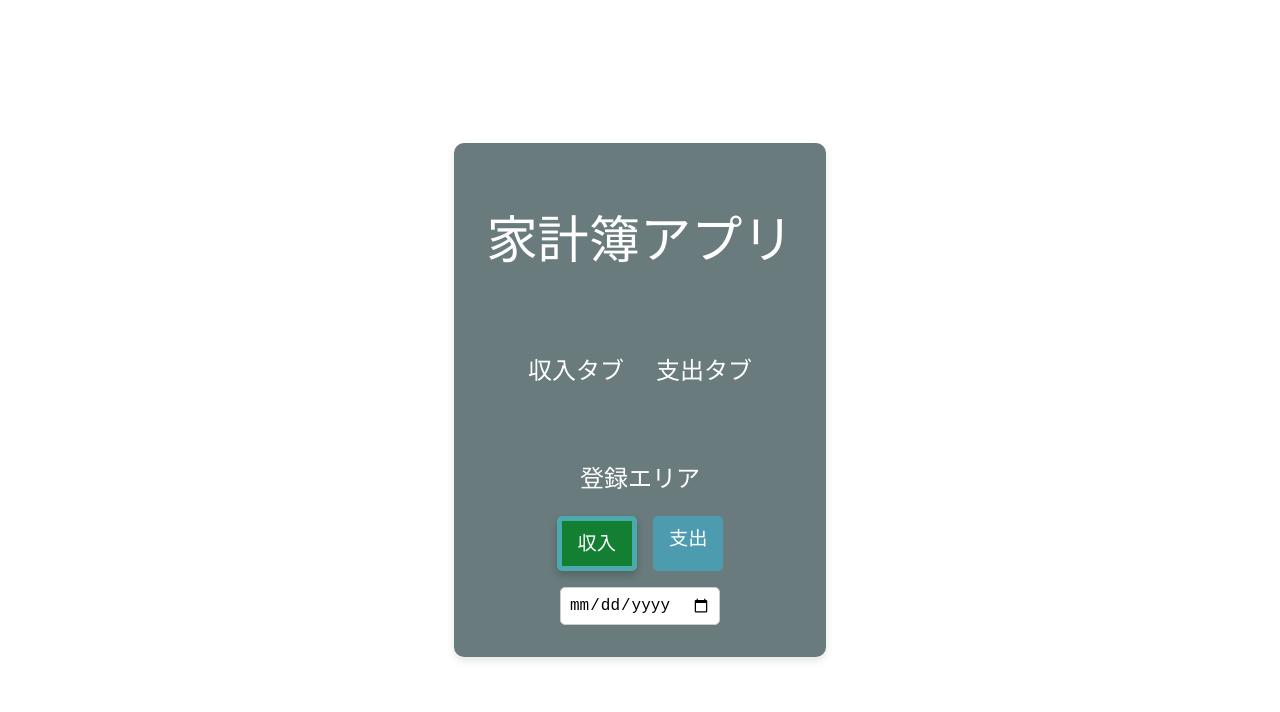
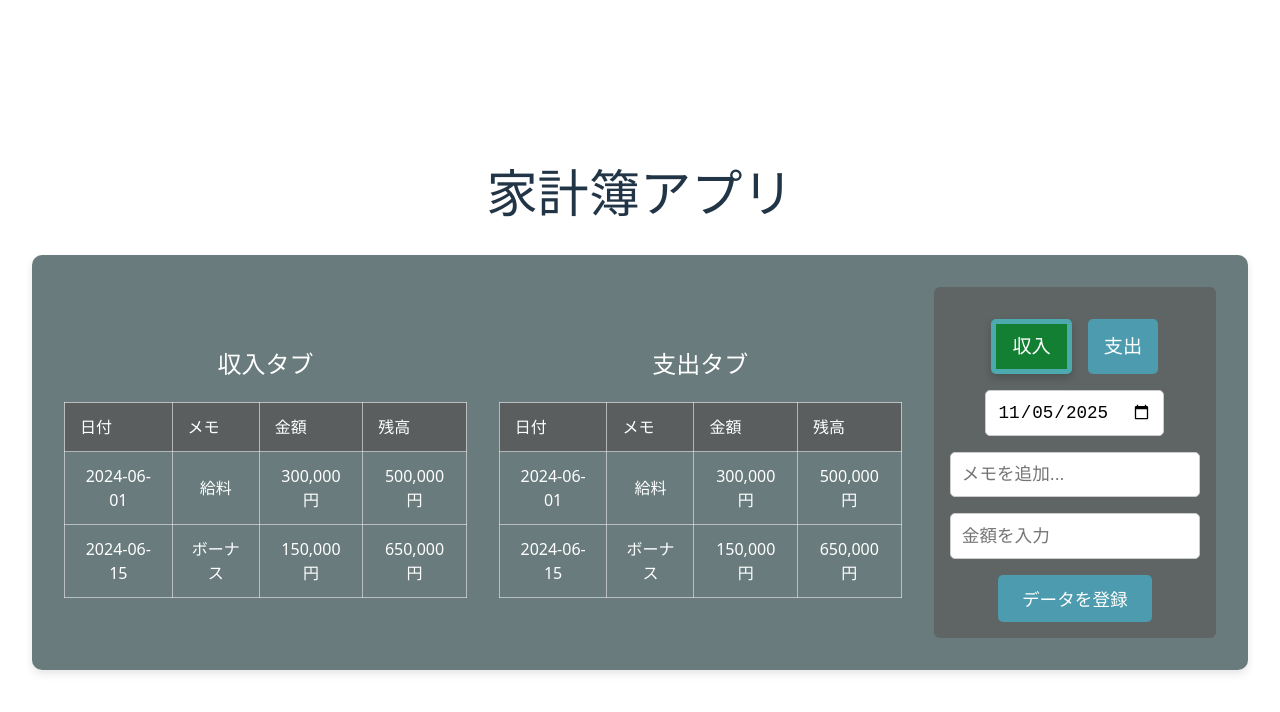
Before and after one commit to YGMS-yukkuri/React_Kakeibo, a React (Vite) app: page / in a window 1280 px wide. Shown: the top 712 px of the page. Built offline with nearby package versions, Linux system fonts and the light colour scheme.

Commit message:
データ登録タブをcomponentsに分割

```diff
--- a/src/App.css
+++ b/src/App.css
@@ -7,64 +7,12 @@
 
 .AppContainer {
   display: flex;
-  flex-direction: column;
+  flex-direction: row;
   align-items: center;
   background-color: rgb(105, 123, 124);
   padding: 2rem;
   border-radius: 10px;
   box-shadow: 0 4px 8px rgba(0, 0, 0, 0.1);
   color: white;
-}
-.InOutContainer {
-  display: flex;
-  justify-content: space-around;
-  margin-top: 2rem;
   gap: 2rem;
 }
-
-.RegisterContainer {
-  margin-top: 2rem;
-}
-
-.RegisterContainer select {
-  padding: 0.5rem;
-  font-size: 1rem;
-  border-radius: 5px;
-  border: 1px solid #ccc;
-}
-
-.InOutButton {
-  margin-top: 1rem;
-  display: flex;
-  gap: 1rem;
-  justify-content: center;
-}
-
-.RegisterContainer input[type="date"] {
-  margin-top: 1rem;
-  padding: 0.5rem;
-  font-size: 1rem;
-  border-radius: 5px;
-  border: 1px solid #ccc;
-}
-
-.InOutButton div {
-  padding: 0.5rem 1rem;
-  border-radius: 5px;
-  cursor: pointer;
-  user-select: none;
-  background-color: #4c9baf;
-  color: white;
-}
-
-.InOutButton span {
-  font-size: 1.2rem;
-  font-weight: bold;
-
-}
-
-.ActiveButton {
-  background-color: #127f33 !important;
-  box-shadow: 0 4px 8px rgba(0, 0, 0, 0.2);
-  border: #4caaaf solid 5px;
-}
--- a/src/App.jsx
+++ b/src/App.jsx
@@ -1,33 +1,22 @@
-import { useState } from 'react'
+import { useState, useEffect } from 'react'
 import './App.css'
+import Registerdata from './components/Registerdata/Registerdata';
+import InOutWindow from './components/InOutWindow/InOutWindow';
+
 
 function App() {
+  const [ActiveIn, setActiveIn] = useState(true);
 
   return (
     <>
+      <header className='AppHeader'>
+        <h1>家計簿アプリ</h1>
+      </header>
       <div className='AppContainer'>
-        <header className='AppHeader'>
-          <h1>家計簿アプリ</h1>
-        </header>
-        <div className='InOutContainer'>
-          <div>
-            <h2>収入タブ</h2>
-          </div>
-          <div>
-            <h2>支出タブ</h2>
-          </div>
-        </div>
-        <div className='RegisterContainer'>
-          <h2>登録エリア</h2>
-          <div className='InOutButton'>
-            <div id='InButton' className='ActiveButton'><span>収入</span></div>
-            <div id='OutButton' className=''><span>支出</span></div>
-          </div>
-          <input type="date" />
-        </div>
+        <InOutWindow />
+        <Registerdata ActiveIn={ActiveIn} setActiveIn={setActiveIn} />
       </div>
     </>
   )
 }
-
 export default App
--- /dev/null
+++ b/src/components/InOutWindow/InOutWindow.css
@@ -0,0 +1,21 @@
+.InOutContainer {
+    display: flex;
+    justify-content: space-around;
+    gap: 2rem;
+}
+
+table {
+    width: 100%;
+    border-collapse: collapse;
+    color: rgb(255, 255, 255);
+}
+
+th, td {
+    padding: 12px 15px;
+    border: 1px solid #e4e4e4a7;
+}
+
+th {
+    background-color: #4b40407c;
+    text-align: left;
+}
--- /dev/null
+++ b/src/components/InOutWindow/InOutWindow.jsx
@@ -0,0 +1,63 @@
+import React from 'react'
+import './InOutWindow.css';
+
+export default function InOutWindow() {
+    return (
+        <div className='InOutContainer'>
+            <div className='InContainer'>
+                <h2>収入タブ</h2>
+                <table>
+                    <thead>
+                        <tr>
+                            <th>日付</th>
+                            <th>メモ</th>
+                            <th>金額</th>
+                            <th>残高</th>
+                        </tr>
+                    </thead>
+                    <tbody>
+                        <tr>
+                            <td>2024-06-01</td>
+                            <td>給料</td>
+                            <td>300,000円</td>
+                            <td>500,000円</td>
+                        </tr>
+                        <tr>
+                            <td>2024-06-15</td>
+                            <td>ボーナス</td>
+                            <td>150,000円</td>
+                            <td>650,000円</td>
+                        </tr>
+                    </tbody>
+                </table>
+            </div>
+            <div className='OutContainer'>
+                <h2>支出タブ</h2>
+                <table>
+                    <thead>
+                        <tr>
+                            <th>日付</th>
+                            <th>メモ</th>
+                            <th>金額</th>
+                            <th>残高</th>
+                        </tr>
+                    </thead>
+                    <tbody>
+                        <tr>
+                            <td>2024-06-01</td>
+                            <td>給料</td>
+                            <td>300,000円</td>
+                            <td>500,000円</td>
+                        </tr>
+                        <tr>
+                            <td>2024-06-15</td>
+                            <td>ボーナス</td>
+                            <td>150,000円</td>
+                            <td>650,000円</td>
+                        </tr>
+                    </tbody>
+                </table>
+            </div>
+        </div>
+    )
+}
--- /dev/null
+++ b/src/components/Registerdata/Registerdata.css
@@ -0,0 +1,64 @@
+.InOutButton {
+    margin-top: 1rem;
+    display: flex;
+    gap: 1rem;
+    justify-content: center;
+}
+
+.RegisterContainer {
+    background: #49333350;
+    border-radius: 6px;
+    padding: 1rem;
+}
+
+.RegisterContainer input {
+    margin-top: 1rem;
+    padding: 0.7rem;
+    font-size: 1.1rem;
+    border-radius: 5px;
+    border: 1px solid #ccc;
+    width: stretch;
+}
+
+.InOutButton div {
+    padding: 0.5rem 1rem;
+    border-radius: 5px;
+    cursor: pointer;
+    user-select: none;
+    background-color: #4c9baf;
+    color: white;
+    display: flex;
+    align-items: center;
+    justify-content: center;
+    text-align: center;
+    width: stretch;
+}
+
+.InOutButton span {
+    font-size: 1.2rem;
+    font-weight: bold;
+
+}
+
+.ActiveButton {
+    background-color: #127f33 !important;
+    box-shadow: 0 4px 8px rgba(0, 0, 0, 0.2);
+    border: #4caaaf solid 5px;
+}
+
+.RegisterContainer form {
+    display: flex;
+    flex-direction: column;
+    align-items: center;
+}
+
+.RegisterContainer button {
+    margin-top: 1rem;
+    padding: 0.7rem 1.5rem;
+    font-size: 1.1rem;
+    border-radius: 5px;
+    border: none;
+    background-color: #4c9baf;
+    color: white;
+    cursor: pointer;
+}
--- /dev/null
+++ b/src/components/Registerdata/Registerdata.jsx
@@ -0,0 +1,31 @@
+import { useState, useEffect } from 'react';
+import './Registerdata.css';
+export default function Registerdata({ ActiveIn, setActiveIn }) {
+
+    useEffect(() => {
+        const inButton = document.getElementById('InButton');
+        const outButton = document.getElementById('OutButton');
+        if (ActiveIn) {
+            inButton.classList.add('ActiveButton');
+            outButton.classList.remove('ActiveButton');
+        } else {
+            inButton.classList.remove('ActiveButton');
+            outButton.classList.add('ActiveButton');
+        }
+    }, [ActiveIn]);
+
+    return (
+        <div className='RegisterContainer'>
+            <div className='InOutButton'>
+                <div id='InButton' className='ActiveButton' onClick={() => setActiveIn(true)}><span>収入</span></div>
+                <div id='OutButton' className='' onClick={() => setActiveIn(false)}><span>支出</span></div>
+            </div>
+            <form>
+                <input type="date" defaultValue={new Date().toISOString().split("T")[0]} />
+                <input type="text" placeholder="メモを追加..." />
+                <input type="number" placeholder="金額を入力" required />
+                <button type="submit">データを登録</button>
+            </form>
+        </div>
+    )
+}
```
